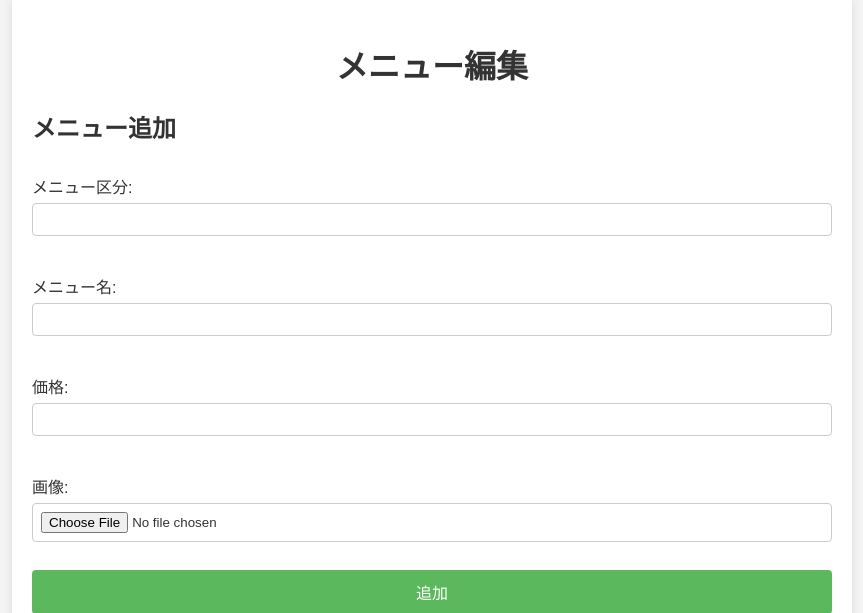
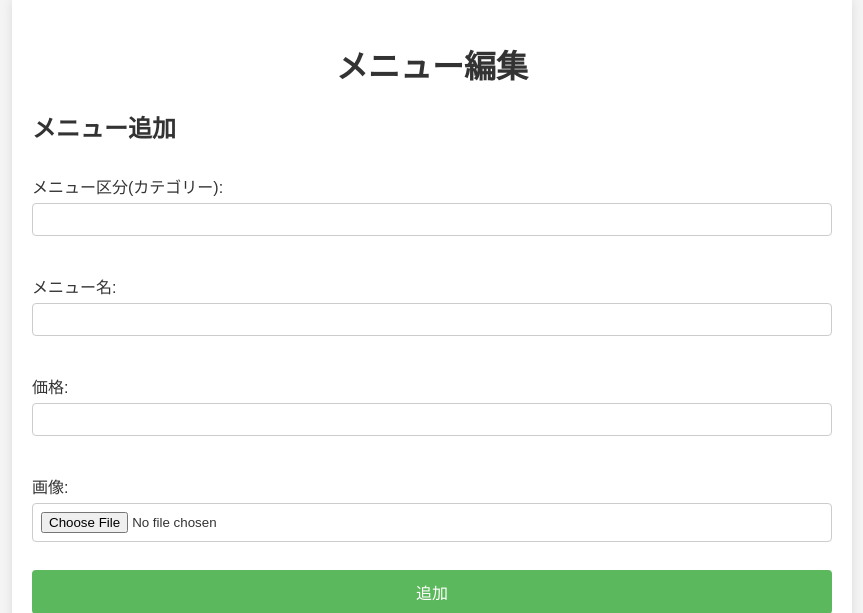
Before and after one commit to yabukilab/shimoda-b, a PHP site: page /edit_menu.php in a window 1280 px wide. Shown: the top 613 px of the page, without its empty margins (208-1071 px from the left). Run offline with PHP 8.4, Linux system fonts and the light colour scheme.

Commit message:
かんせいいいいいい

```diff
--- a/htdocs/edit.css
+++ b/htdocs/edit.css
@@ -23,6 +23,7 @@ h1 {
     color: red;
     list-style-type: none;
     padding: 0;
+    text-align: center;
 }
 
 .success p {
--- a/htdocs/edit_menu.php
+++ b/htdocs/edit_menu.php
@@ -106,7 +106,7 @@ if ($_SERVER['REQUEST_METHOD'] === 'POST' && isset($_POST['delete_menu'])) {
         <div class="form-container">
             <h2>メニュー追加</h2>
             <form action="edit_menu.php" method="post" enctype="multipart/form-data">
-                <label for="sort">メニュー区分:</label>
+                <label for="sort">メニュー区分(カテゴリー):</label>
                 <input type="text" name="sort" id="sort" required><br>
                 <label for="name">メニュー名:</label>
                 <input type="text" name="name" id="name" required><br>
```
